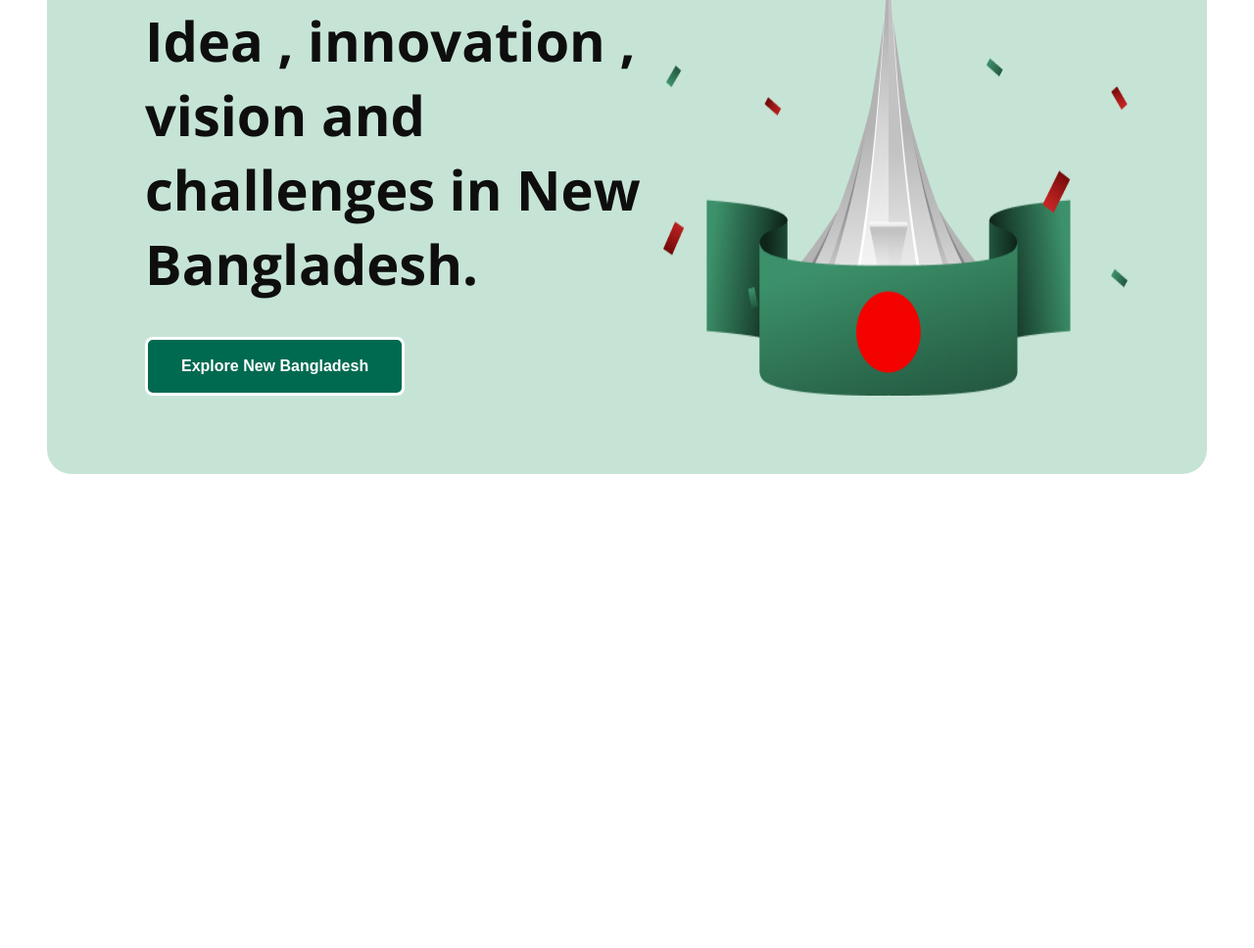
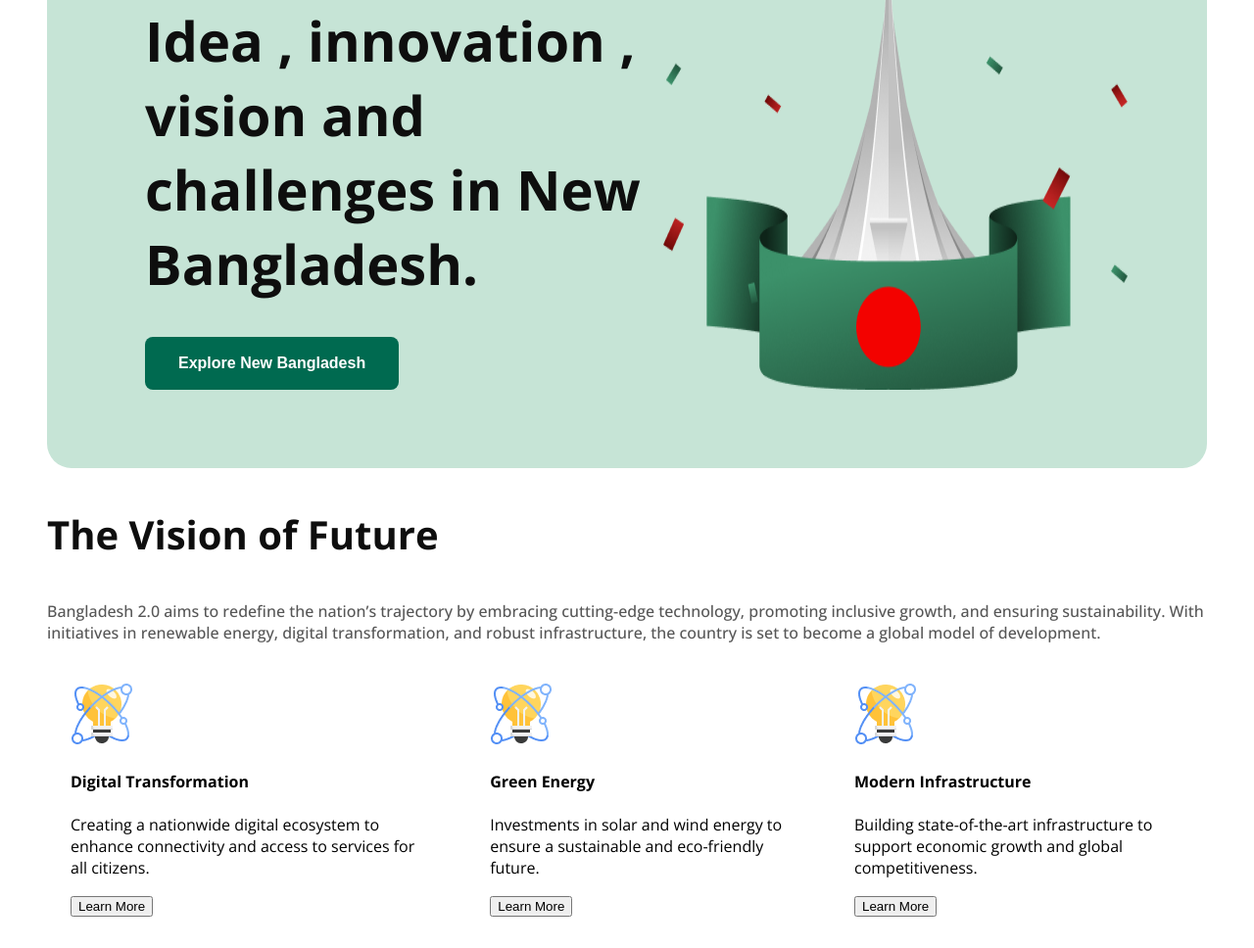
Before and after one commit to fardina13/assignment1.fardina, a plain HTML site: page index.html in a window 1280 px wide. Shown: the part 356-1324 px from the top of the page at 98% size. Before the commit the page ends 848 px from the top, so only its background shows below. Drawn offline with nearby package versions, Linux system fonts and the light colour scheme.

Commit message:
added section

```diff
--- a/index.html
+++ b/index.html
@@ -28,6 +28,31 @@
       </div>
     </header>
     <main>
+      <section>
+        <h3 class="section-title">The Vision of Future</h3>
+        <p class="section-description">Bangladesh 2.0 aims to redefine the nation’s trajectory by embracing cutting-edge technology, promoting inclusive growth, and ensuring sustainability. With initiatives in renewable energy, digital transformation, and robust infrastructure, the country is set to become a global model of development.</p>
+        <div class="skills-container">
+          <div class="skill">
+            <img src="assets/card-icon.png" alt="">
+            <h4 class="skill-title">Digital Transformation</h4>
+            <p class="skill-description">Creating a nationwide digital ecosystem to enhance connectivity and access to services for all citizens.</p>
+            <button class="btn-tertiary">Learn More</button>
+          </div>
+          <div class="skill">
+            <img src="assets/card-icon.png" alt="">
+            <h4 class="skill-title">Green Energy</h4>
+            <p class="skill-description">Investments in solar and wind energy to ensure a sustainable and eco-friendly future.</p>
+            <button class="btn-tertiary">Learn More</button>
+          </div>
+          <div class="skill">
+            <img src="assets/card-icon.png" alt="">
+            <h4 class="skill-title">Modern Infrastructure</h4>
+            <p class="skill-description">Building state-of-the-art infrastructure to support economic growth and global competitiveness.</p>
+            <button class="btn-tertiary">Learn More</button>
+          </div>
+          </div>
+        </div>
+      </section>
 
     </main>
     <footer>
--- a/styles/assignmnt1.css
+++ b/styles/assignmnt1.css
@@ -29,6 +29,7 @@ nav li{
     padding: 15px 30px;
     border-radius: 8px;
 
+
 }
 .banner{
     display: flex;
@@ -58,6 +59,7 @@ nav li{
     border: solid;
     background-color: rgba(0, 106, 80, 1);
     border-radius: 8px;
+    border-style: none;
     padding-left: 34px;
     padding-right: 34px;
     padding-top: 18px;
@@ -67,3 +69,24 @@ nav li{
 .banner-picture{
     width: 480px;
 }
+main{
+    max-width: 1280px;
+    margin: 20px 40px 0 40px;
+}
+.section-title{
+    font-size: 40px;
+    font-weight: bold;
+    color: rgba(14, 14, 14, 1);
+}
+.section-description{
+    font-size: 16px;
+    font-weight: 500;
+    color: rgba(14, 14, 14, 0.7);
+}
+.skills-container{
+    display: flex;
+    gap: 24px;
+}
+.skill{
+    padding: 24px;
+}
```
